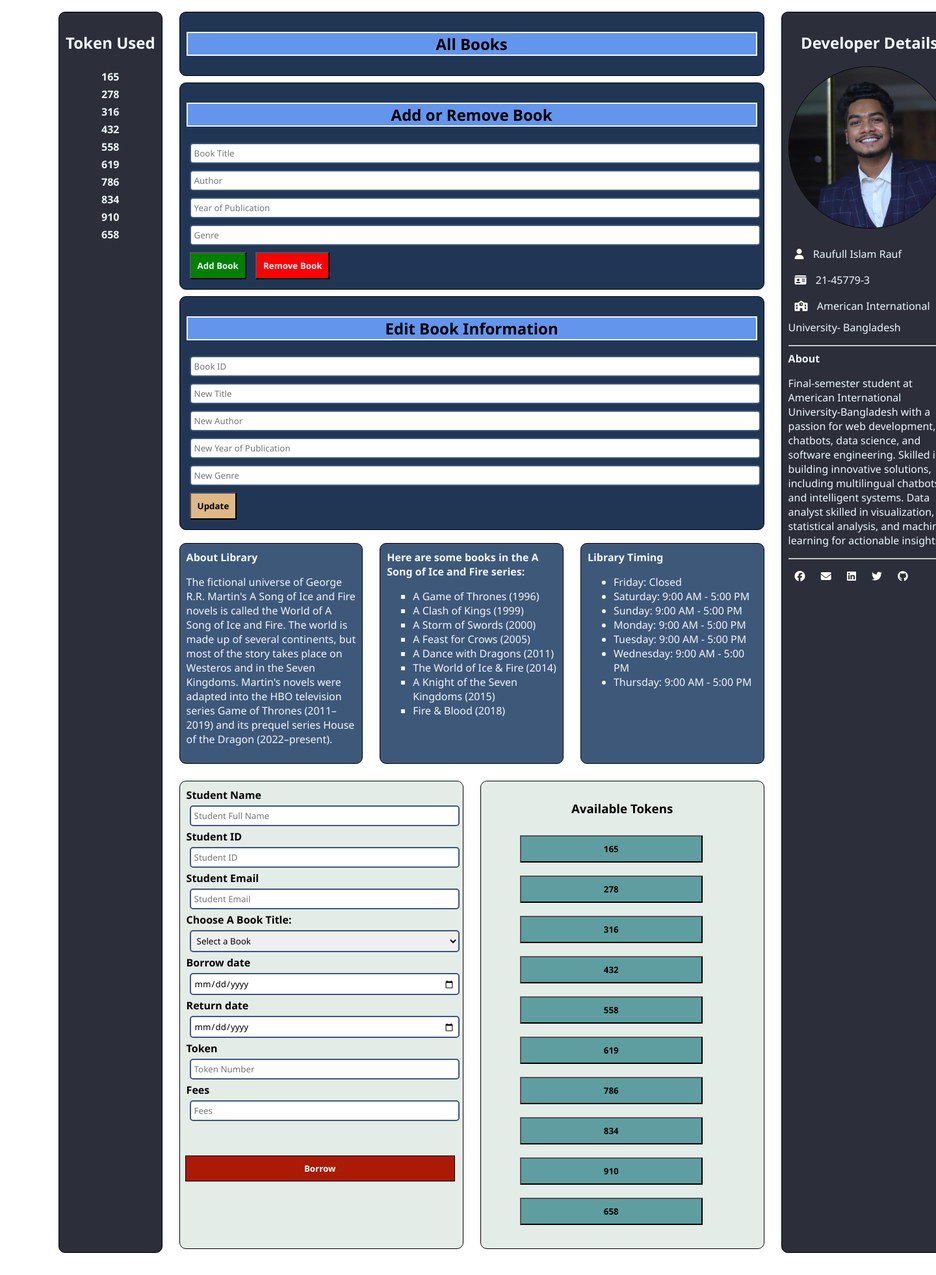
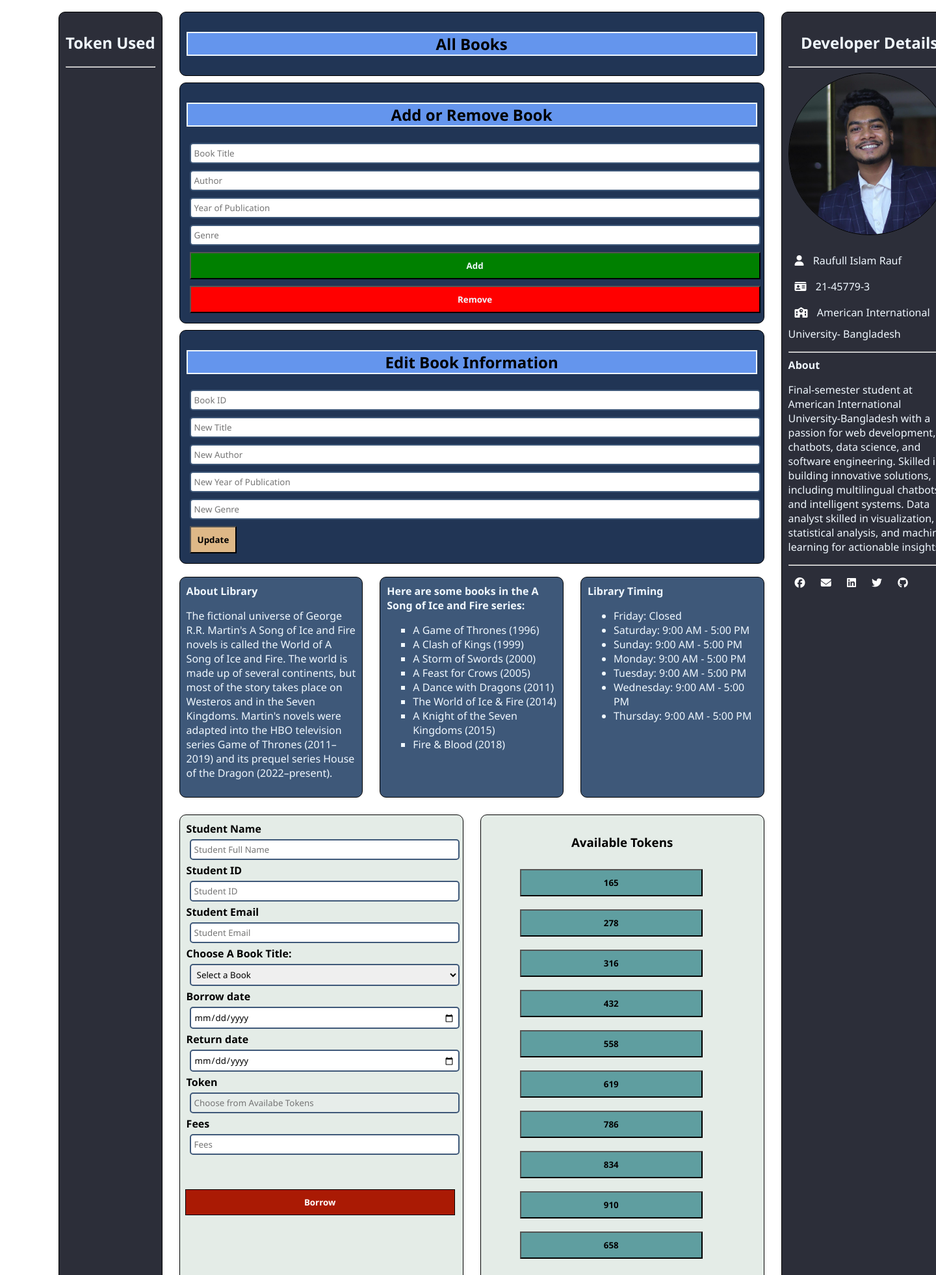
Before and after one commit to Rauf-17/Web-Development, a PHP site: page / in a window 1440 px wide; the page is wider, and only the part inside the window is pictured. Shown: the top 1963 px of that part at 65% size. Before the commit the page ends 1929 px from the top of that part, so only its background shows below. Run offline with PHP 8.4, Linux system fonts and the light colour scheme; data that the repository does not hold is empty; some libraries are stand-ins or nearby versions.

Commit message:
Library Management using PHP,CSS,JSON
Borrow Book Form: A user-friendly form with validation to borrow books.
Available Tokens Display: Displays all unused tokens dynamically fetched from a token.json file.
Used Tokens Display: Shows a list of tokens already utilized.
Library Information: Provides details about the library and its operations.
All Available Books: Displays a list of all available books with their titles and authors.
Update Book Information: Enables admins to update existing book details.
Add/Remove Books: Allows admins to manage the library inventory by adding or removing books.
Developer Details: Includes developer profile with social media links and contact information.

```diff
--- a/Library Management/add_remove_book.php
+++ b/Library Management/add_remove_book.php
@@ -1,4 +1,6 @@
 <?php
+
+//Add/Remove Book Form Validation and All Books Listing
 
 $conn = new mysqli("localhost", "root", "", "library_management");
 
--- a/Library Management/edit_book.php
+++ b/Library Management/edit_book.php
@@ -1,4 +1,6 @@
 <?php
+
+//Update Book Form Validation and All Books Listing
 
 $conn = new mysqli("localhost", "root", "", "library_management");
 
--- a/Library Management/index.php
+++ b/Library Management/index.php
@@ -1,4 +1,11 @@
 <?php
+/* This is the main page of the library management system. It contains the list of all books, the form to add or remove a book, the form to edit a book, and the form to borrow a book. */
+?>
+
+
+<?php
+
+//SQL query to select all books from the database
 $conn = new mysqli("localhost", "root", "", "library_management");
 if ($conn->connect_error) {
     die("Connection failed: " . $conn->connect_error);
@@ -19,8 +26,6 @@ if (file_exists('token.json')) {
     $json = file_get_contents('token.json');
     $tokens = json_decode($json, true);
 }
-
-
 ?>
 
 <!DOCTYPE html>
@@ -31,20 +36,47 @@ if (file_exists('token.json')) {
     <link rel="stylesheet" href="https://cdnjs.cloudflare.com/ajax/libs/font-awesome/6.6.0/css/all.min.css" integrity="sha512-Kc323vGBEqzTmouAECnVceyQqyqdsSiqLQISBL29aUW4U/M7pSPA/gEUZQqv1cwx4OnYxTxve5UMg5GT6L4JJg==" crossorigin="anonymous" referrerpolicy="no-referrer" />
     <link rel="stylesheet" href="style.css">
     <title>Library Management</title>
+
+<!-- Token Selection and Used Token-->
+    <script>
+    function selectToken(token) {
+        document.getElementById('token').value = token;
+        const tokenButton = document.getElementById('token-' + token);
+        tokenButton.style.display = 'none';
+
+        const usedTokenList = document.getElementById('used-token-list');
+        const newUsedToken = document.createElement('li');
+        newUsedToken.textContent = token;
+        usedTokenList.appendChild(newUsedToken);
+
+        let usedTokens = JSON.parse(localStorage.getItem('usedTokens')) || [];
+        usedTokens.push(token);
+        localStorage.setItem('usedTokens', JSON.stringify(usedTokens));
+    }
+
+    document.addEventListener('DOMContentLoaded', function() {
+        let usedTokens = JSON.parse(localStorage.getItem('usedTokens')) || [];
+        const usedTokenList = document.getElementById('used-token-list');
+        usedTokens.forEach(function(token) {
+            const newUsedToken = document.createElement('li');
+            newUsedToken.textContent = token;
+            usedTokenList.appendChild(newUsedToken);
+        });
+    });
+</script>
 </head>
 <body>
     <main>
+        <!-- Used Token section -->
         <aside class="box3">
-            <h2>Token Used</h2>
-            <ul class="token-list">
-                <?php foreach ($tokens as $token): ?>
-                    <li><strong><?php echo htmlspecialchars($token['token']); ?></strong></li>
-                <?php endforeach; ?>
+            <h2>Token Used</h2> <hr>
+            <ul class="token-list" id="used-token-list">
             </ul>
         </aside>
         <div>
+            <!-- All Books -->
             <section>
-            <div class="box1">
+                <div class="box1">
                     <h2 style="text-align: center; border: 2px aliceblue solid; background-color:cornflowerblue; color:black;">All Books</h2>
                     <ul>
                         <?php foreach ($books as $book): ?>
@@ -52,6 +84,7 @@ if (file_exists('token.json')) {
                         <?php endforeach; ?>
                     </ul>
                 </div>
+                <!-- Add & Remove Books -->
                 <div class="box1">
                     <h2 style="text-align: center; border: 2px aliceblue solid; background-color:cornflowerblue; color:black;">Add or Remove Book</h2>
                     <form action="add_remove_book.php" method="post">
@@ -59,10 +92,11 @@ if (file_exists('token.json')) {
                         <input type="text" name="author" placeholder="Author" required>
                         <input type="number" name="yearofpublication" placeholder="Year of Publication" required>
                         <input type="text" name="genre" placeholder="Genre" required>
-                        <button type="submit" name="action" value="add" id="buttonAdd"><b>Add Book</b></button>
-                        <button type="submit" name="action" value="remove" id="buttonRemove"><b>Remove Book</b></button>
+                        <button type="submit" name="action" value="add" id="buttonAdd"><b>Add</b></button>
+                        <button type="submit" name="action" value="remove" id="buttonRemove"><b>Remove</b></button>
                     </form>
                 </div>
+                <!-- Edit Book Info -->
                 <div class="box1">
                     <h2 style="text-align: center; border: 2px aliceblue solid; background-color:cornflowerblue; color:black;">Edit Book Information</h2>
                     <form action="edit_book.php" method="post">
@@ -75,6 +109,7 @@ if (file_exists('token.json')) {
                     </form>
                 </div>
             </section>
+            <!-- About Library -->
             <section class="section2">
                 <div class="box2">
                     <strong>About Library</strong> <br>
@@ -85,7 +120,6 @@ if (file_exists('token.json')) {
                 <div class="box2">
                     <strong>Here are some books in the A Song of Ice and Fire series:</strong> <br>
                     <ul style="list-style-type: square;">
-
                         <li>A Game of Thrones (1996)</li>
                         <li>A Clash of Kings (1999) </li>
                         <li>A Storm of Swords (2000)</li>
@@ -109,6 +143,7 @@ if (file_exists('token.json')) {
                     </ul>
                 </div>
             </section>
+            <!-- Borrow Book -->
             <section class="section2">
                 <div class="box22a">
                     <form action="process.php" method="post">
@@ -136,20 +171,18 @@ if (file_exists('token.json')) {
                         <b>Return date</b>
                         <br><input type="date" name="returndate" id="returndate" required><br>
                         <b>Token</b>
-                        <br><input type="text" placeholder="Token Number" name="token" id="token" required><br>
+                        <br><input type="text" placeholder="Choose from Availabe Tokens" name="token" id="token" disabled required><br>
                         <b>Fees</b>
                         <br><input type="text" placeholder="Fees" name="fees" id="fees" required><br> <br><br>
                         <button type="submit" name="submit" id="button"><b>Borrow</b></button>
                     </form>
                 </div>
 
+                <!-- Available Token Picking -->
                 <?php
                 if (file_exists('token.json')) {
-
                     $tokens_json = file_get_contents('token.json');
-
                     $tokens = json_decode($tokens_json, true);
-
                     if ($tokens === null) {
                         echo "Error decoding JSON.";
                     }
@@ -164,10 +197,9 @@ if (file_exists('token.json')) {
                         <?php if (isset($tokens) && is_array($tokens)): ?>
                             <?php foreach ($tokens as $token): ?>
                                 <?php if (isset($token['token'])): ?>
-                                    <button style=" background-color:cadetblue; color:black; padding:10px; margin:10px; width:75%; ">
-                                    <strong><?php echo $token['token']; ?></strong>
+                                    <button id="token-<?php echo $token['token']; ?>" style="background-color:cadetblue; color:black; padding:10px; margin:10px; width:75%;" onclick="selectToken('<?php echo $token['token']; ?>')">
+                                        <strong><?php echo $token['token']; ?></strong>
                                     </button><br>
-
                                 <?php endif; ?>
                             <?php endforeach; ?>
                         <?php else: ?>
@@ -175,13 +207,11 @@ if (file_exists('token.json')) {
                         <?php endif; ?>
                     </ul>
                 </div>
-
-
-
             </section>
         </div>
+        <!-- Developer Details -->
         <div class="box3">
-            <h2 style="text-align: center;">Developer Details</h2>
+            <h2 style="text-align: center;">Developer Details</h2> <hr>
             <img src="photos/Profile - Copy.png" alt="Profile" width="250px" height="250px" style="border-radius: 50%; border: 1px solid black;">
             <p>
                 <i class="fa-solid fa-user"></i> Raufull Islam Rauf  <br>
@@ -201,7 +231,6 @@ if (file_exists('token.json')) {
             <a href="https://www.linkedin.com/in/raufislam17/" target="_blank"><i class="fab fa-linkedin"></i></a>
             <a href="https://x.com/rauf_shuvo" target ="_blank"><i class="fab fa-twitter"></i></a>
             <a href="https://github.com/Rauf-17/" target="_blank"><i class="fab fa-github"></i></a>
-
         </div>
     </main>
 </body>
--- a/Library Management/style.css
+++ b/Library Management/style.css
@@ -3,6 +3,14 @@
     font-family:'Segoe UI', Tahoma, Geneva, Verdana, sans-serif;
 
 }
+/* Main Page */
+main {
+    max-width: 1280px;
+    display: flex;
+    margin: auto;
+    gap: 6px;
+}
+/* Input and Select Style */
 input, select{
     padding: 5px;
     border: 2px solid #3E5879;
@@ -14,7 +22,7 @@ input, select{
 input:hover{
     background-color: lightgray;
 }
-
+/* Buttons */
 #button{
 
     background-color: #aa1a04;
@@ -30,22 +38,13 @@ input:hover{
 #button:hover{
     background-color: darkblue;
 }
-.box1 {
-    height: auto;
-    width: 900px;
-    border: 1px solid rgb(0, 0, 0);
-    margin: 10px;
-    background-color: #213555;
-    color: aliceblue;
-    padding: 10px;
-    border-radius: 10px;
-}
 #buttonAdd{
     background-color: green;
     color: aliceblue;
     padding: 10px;
     margin: 5px;
     justify-content: center;
+    width: 100%;
 
 }
 #buttonAdd:hover{
@@ -55,6 +54,7 @@ input:hover{
 #buttonRemove{
     background-color: red;
     color: aliceblue;
+    width: 100%;
     padding: 10px;
     margin: 5px;
     justify-content: center;
@@ -74,7 +74,17 @@ input:hover{
 #buttonUpdate:hover{
     background-color: darkgoldenrod;
 }
-
+/* All Boxes */
+.box1 {
+    height: auto;
+    width: 900px;
+    border: 1px solid rgb(0, 0, 0);
+    margin: 10px;
+    background-color: #213555;
+    color: aliceblue;
+    padding: 10px;
+    border-radius: 10px;
+}
 .box2 {
     height: auto;
     width: 50%;
@@ -119,6 +129,7 @@ input:hover{
     white-space: nowrap;
 
 }
+/* Token */
 .token-list {
     list-style-type: none;
     padding: 2px;
@@ -131,19 +142,14 @@ input:hover{
     margin: 1px;
 
 }
-main {
-    max-width: 1280px;
-    display: flex;
-    margin: auto;
-    gap: 6px;
-}
-
+/* Sections */
 .section2 {
     display: flex;
     gap: 6px;
     justify-content: center;
     margin-bottom: 6px;
 }
+/* Icons */
 i{
 
     color: #fff;
```
Also changed, not shown: Library Management/process.php (+3 -4 lines).
